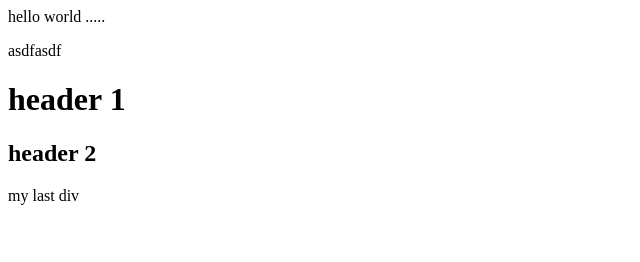
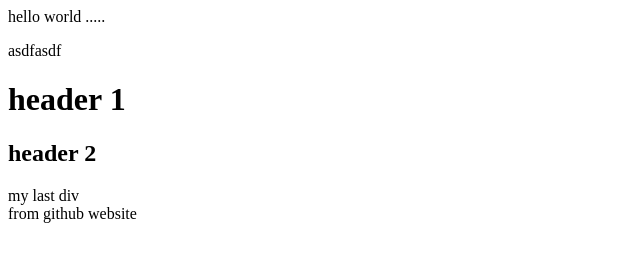
Before and after one commit to samerfk/gitintro, a plain HTML site: page index.html in a window 1280 px wide. Shown: the whole page, without its empty margins (0-640 px from the left). Drawn offline with Linux system fonts and the light colour scheme.

Commit message:
changed content

```diff
--- a/index.html
+++ b/index.html
@@ -11,5 +11,6 @@
     <h1>header 1</h1>
     <h2>header 2</h2>
     <div>my last div</div>
+    from github website
   </body>
 </html>
```
